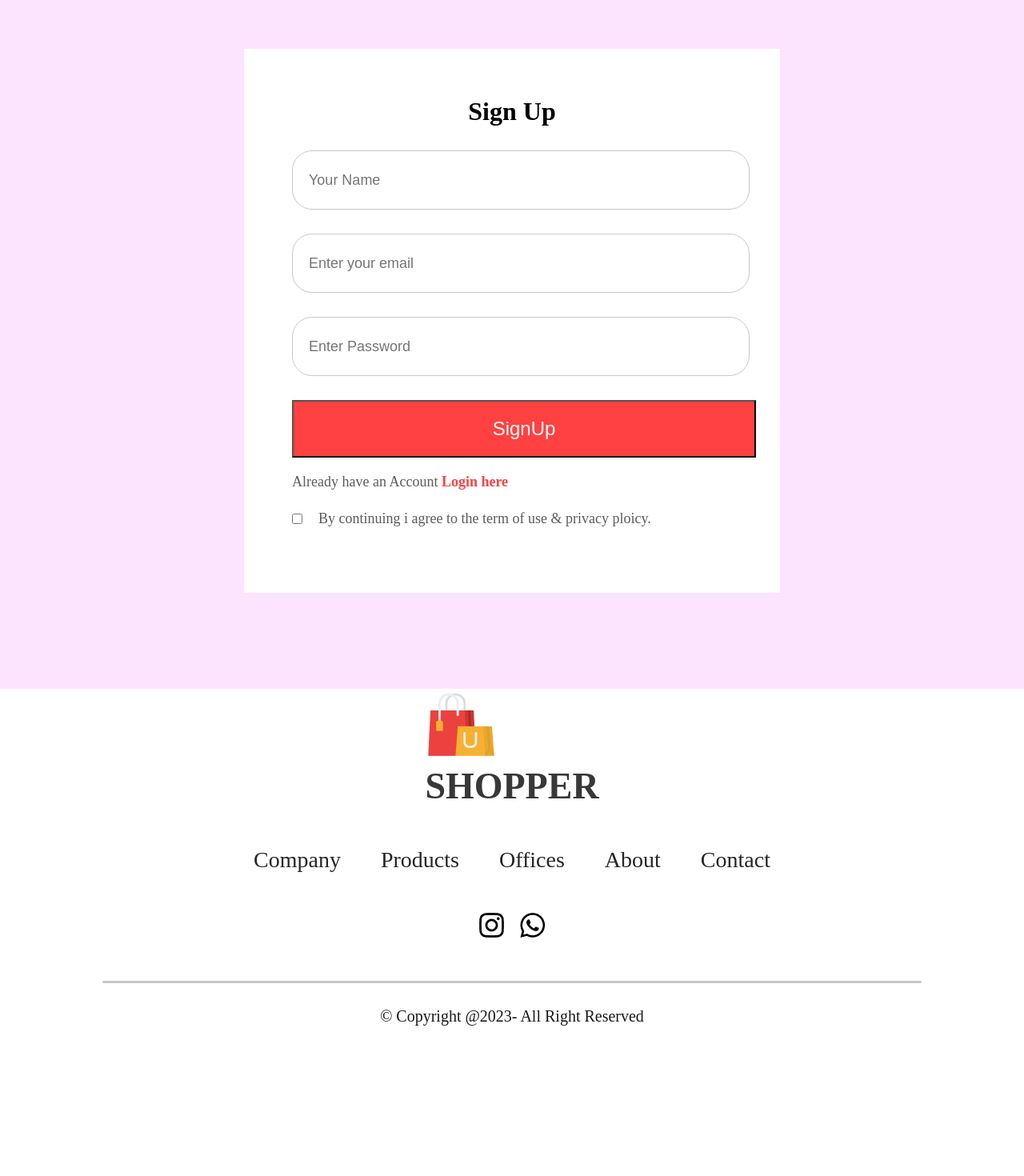
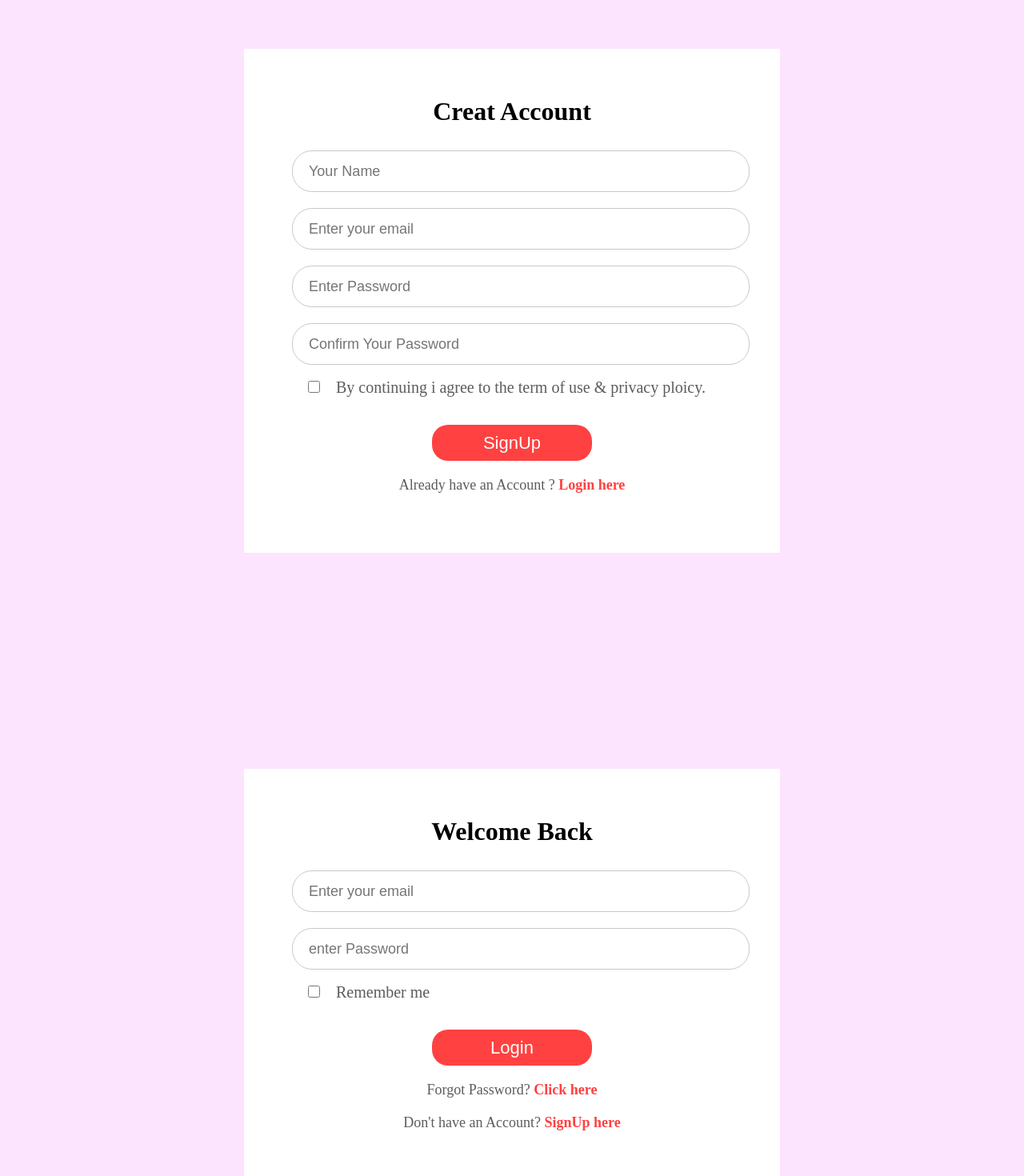
Before and after one commit to inurdream-abhi143/E-Commerce-Website, a React (Vite) app: page /login in a window 1280 px wide. Shown: the part 140-1610 px from the top of the page at 80% size. Before the commit the page ends 1452 px from the top, so only its background shows below. Built offline with nearby package versions, Linux system fonts and the light colour scheme.

Commit message:
fix errors in login-page

```diff
--- a/package.json
+++ b/package.json
@@ -16,7 +16,8 @@
     "react-hook-form": "^7.56.4",
     "react-image-magnify": "^2.7.4",
     "react-inner-image-zoom": "^4.0.1",
-    "react-router-dom": "^7.5.3"
+    "react-router-dom": "^7.5.3",
+    "react-toastify": "^11.0.5"
   },
   "devDependencies": {
     "@eslint/js": "^9.25.0",
--- a/src/Components/Confirmorder/ConfirmOrder.jsx
+++ b/src/Components/Confirmorder/ConfirmOrder.jsx
@@ -5,6 +5,7 @@ import { ShopContext } from "../../Contexts/ShopContext";
 import { saveOrderToLocalStorage } from "../../Utils/Storage";
 import "./ConfirmOrder.css";
 import { Link, useNavigate } from "react-router-dom";
+import { toast } from "react-toastify";
 
 const ConfirmOrder = () => {
   const { paymentInfo } = useContext(PaymentContext);
@@ -69,8 +70,9 @@ const ConfirmOrder = () => {
     };
     saveOrderToLocalStorage(orderDetails);
     // Redirect to home page or perform any other action
+
+    toast("Order Placed Successfully");
     navigate("/");
-    alert("Order Placed Successfully");
   };
   return (
     <div className="confirmorder">
--- a/src/Components/Payment/Payment.jsx
+++ b/src/Components/Payment/Payment.jsx
@@ -286,7 +286,7 @@ const Payment = () => {
 
           <div className="paybtn">
             <button type="submit" className="payment-button">
-              Pay Now
+              {paymentMode === "credit-card" ? "Pay Now" : "Place Order"}
             </button>
           </div>
         </form>
--- a/src/Components/Productdisplay/ProductDisplay.jsx
+++ b/src/Components/Productdisplay/ProductDisplay.jsx
@@ -3,9 +3,6 @@ import "./ProductDisplay.css";
 import star_icon from "../assets/star_icon.png";
 import star_dull_icon from "../assets/star_dull_icon.png";
 import { ShopContext } from "../../Contexts/ShopContext";
-// import InnerImageZoom from "react-inner-image-zoom";
-// import "react-inner-image-zoom/lib/styles.css";
-// import "./ProductZoom.css"; // Custom CSS for zoom effect
 import ReactImageMagnify from "react-image-magnify";
 
 const ProductDisplay = (props) => {
@@ -33,8 +30,8 @@ const ProductDisplay = (props) => {
                 },
                 largeImage: {
                   src: productImage,
-                  width: 1000,
-                  height: 900,
+                  width: 1200,
+                  height: 1600,
                 },
               }}
             />
--- a/src/Contexts/ShopContext.jsx
+++ b/src/Contexts/ShopContext.jsx
@@ -1,64 +1,66 @@
 import React, { createContext, useState } from "react";
-import all_products from "../Components/assets/all_product"
+import all_products from "../Components/assets/all_product";
 
-export const ShopContext = createContext(null)
+export const ShopContext = createContext(null);
 
-const getDefaultCart = ()=>{
-    let cart ={};
-    for(let index =0; index<all_products.length+1; index++){
-        cart[index] =0;
+const getDefaultCart = () => {
+  let cart = {};
+  for (let index = 0; index < all_products.length + 1; index++) {
+    cart[index] = 0;
   }
   return cart;
-}
+};
 
-const ShopContextProvider =(props)=>{
-    const[cartItems , setCartItems] = useState(getDefaultCart());
-
-
+const ShopContextProvider = (props) => {
+  const [cartItems, setCartItems] = useState(getDefaultCart());
 
   // console.log("the items",cartItems);
 
-    const addToCart = (itemId)=>{
-        setCartItems((prev)=>({...prev , [itemId]:prev[itemId]+1}))
-        console.log(cartItems)
-    }
-    const removeFromCart = (itemId)=>{
-        setCartItems((prev)=>({...prev , [itemId]:prev[itemId]-1}))
-    }
+  const addToCart = (itemId) => {
+    setCartItems((prev) => ({ ...prev, [itemId]: prev[itemId] + 1 }));
+    console.log(cartItems);
+  };
+  const removeFromCart = (itemId) => {
+    setCartItems((prev) => ({ ...prev, [itemId]: prev[itemId] - 1 }));
+  };
 
-    const getTotalCartAmount=()=>{
+  const getTotalCartAmount = () => {
     let totalAmount = 0;
-        for(const item in cartItems){
-            if(cartItems[item]>0)
-            {
-                let itemInfo = all_products.find((product)=>product.id===Number (item))
+    for (const item in cartItems) {
+      if (cartItems[item] > 0) {
+        let itemInfo = all_products.find(
+          (product) => product.id === Number(item)
+        );
 
         //  console.log(cartItems[item])
-                totalAmount += itemInfo.new_price * cartItems[item]
-
-            }
-
-        }
-         console.log("total amount=",totalAmount);
-            return totalAmount
-    }
-
-    const getTotalCartItems =()=>{
-        let totalItem =0;
-        for (const item in cartItems)
-        {
-            if(cartItems[item]>0)
-            {
-                totalItem += cartItems[item]
+        totalAmount += itemInfo.new_price * cartItems[item];
       }
     }
-        return totalItem
+    //  console.log("total amount=",totalAmount);
+    return totalAmount;
+  };
+
+  const getTotalCartItems = () => {
+    let totalItem = 0;
+    for (const item in cartItems) {
+      if (cartItems[item] > 0) {
+        totalItem += cartItems[item];
       }
-    const contextValue={getTotalCartItems, all_products, cartItems, addToCart, removeFromCart , getTotalCartAmount}
+    }
+    return totalItem;
+  };
+  const contextValue = {
+    getTotalCartItems,
+    all_products,
+    cartItems,
+    addToCart,
+    removeFromCart,
+    getTotalCartAmount,
+  };
   return (
     <ShopContext.Provider value={contextValue}>
       {props.children}
     </ShopContext.Provider>
-    )
-}
+  );
+};
 export default ShopContextProvider;
--- a/src/Pages/CSS/LoginSignup.css
+++ b/src/Pages/CSS/LoginSignup.css
@@ -1,67 +1,94 @@
-.loginsignup{
+.loginsignup {
   width: 100%;
   height: 100vh;
   background-color: #fce3fe;
   padding-top: 100px;
-
 }
 
-.loginsignup-container{
+.loginsignup-container {
   width: 550px;
-    height: 600px;
+  height: 550px;
   background-color: white;
   margin: auto;
   padding: 40px 60px;
 }
 
-.loginsignup-container h1{
+.loginsignup-container h1 {
   margin: 20px 0;
   text-align: center;
 }
-.loginsignup-fields{
+
+.loginsignup-fields {
   display: flex;
   flex-direction: column;
-    gap: 30px;
+  gap: 15px;
   margin-top: 30px;
+  gap: 20px;
 }
-.loginsignup-fields input{
-    height: 72px;
+
+.loginsignup-fields input {
+  height: 50px;
   width: 100%;
   padding-left: 20px;
   outline: none;
   border: 1px solid #c9c9c9;
   color: #5c5c5c;
   font-size: 18px;
+  border-radius: 25px;
+}
 
-    border-radius:25px ;
+.loginsignup-agree input {
+  width: 15px;
+  height: 15px;
+  margin: 20px;
+  display: inline-block;
 }
-.loginsignup-fields input::placeholder{
+.loginsignup-agree p {
+  display: inline-block;
+
+  color: #5c5c5c;
+  font-size: 20px;
+  font-weight: 500;
+}
+
+.loginsignup-fields input::placeholder {
   font-size: 18px;
 }
-.loginsignup-container .button{
-    width: 580px;
-    height: 72px;
+.loginsignup-btn {
+  display: flex;
+  align-items: center;
+  justify-content: center;
+}
+.loginsignup-btn .button {
+  width: 200px;
+  height: 45px;
   color: white;
   background-color: #ff4141;
-    margin-top: 30px;
-    font-size: 24px;
+  margin-top: 20px;
+  font-size: 22px;
   font-weight: 500;
   cursor: pointer;
-
+  border-radius: 20px;
+  border: none;
+  align-self: center;
 }
-.loginsignup-login{
+.loginsignup-btn input:hover {
+  background-color: #ff4141;
+  transition: all 0.3s ease-in-out;
+}
+.loginsignup-login {
   margin-top: 20px;
   color: #5c5c5c;
   font-size: 18px;
   font-weight: 500;
-
+  text-align: center;
 }
-.loginsignup-login span{
+.loginsignup-login span {
   color: #ff4141;
   font-weight: 600;
-
+  cursor: pointer;
 }
-
+/*
 .loginsignup-agree{
     display: flex;
     align-items: center;
@@ -70,4 +97,31 @@
     color: #5c5c5c;
     font-size: 18px;
     font-weight: 500;
+} */
+.login-remember input {
+  width: 15px;
+  height: 15px;
+  margin: 20px;
+  display: inline-block;
 }
+
+.login-remember p {
+  display: inline-block;
+  color: #5c5c5c;
+  font-size: 20px;
+  font-weight: 500;
+}
+
+.login-forgot .loginsignup-forgot {
+  margin-top: 20px;
+  color: #5c5c5c;
+  font-size: 18px;
+  font-weight: 500;
+  text-align: center;
+}
+
+.login-forgot span {
+  color: #ff4141;
+  font-weight: 600;
+  cursor: pointer;
+}
--- a/src/Pages/LoginSignup.jsx
+++ b/src/Pages/LoginSignup.jsx
@@ -1,8 +1,9 @@
-import React from "react";
+import React, { useState } from "react";
 import "./CSS/LoginSignup.css";
 import { useForm } from "react-hook-form";
 
 const LoginSignup = () => {
+  const [isLogin, setIsLogin] = useState(true);
   const {
     register,
     handleSubmit,
@@ -21,9 +22,11 @@ const LoginSignup = () => {
   };
   return (
     <div>
+      {" "}
+      {/* {isLogin === true? ()} */}
       <form className="loginsignup" onSubmit={handleSubmit(onSubmit)}>
         <div className="loginsignup-container">
-          <h1>Sign Up</h1>
+          <h1>Creat Account</h1>
           <div className="loginsignup-fields">
             <input
               type="text"
@@ -56,14 +59,70 @@ const LoginSignup = () => {
             {errors.password && (
               <div className="error">This field is required</div>
             )}
+            <input
+              type="password"
+              placeholder="Confirm Your Password"
+              name="c-password"
+              id="c-password"
+              className={`${errors.password ? "is-invalid" : ""}`}
+              {...register("c-password", { required: true })}
+            />
+            {errors.password && (
+              <div className="error">This field is required</div>
+            )}
           </div>
-          <input type="submit" value="SignUp" className="button" />
+          <div className="loginsignup-agree">
+            <input
+              type="checkbox"
+              name="agree"
+              id="termagree"
+              className={`${errors.agree ? "is-invalid" : ""}`}
+              {...register("agree", { required: true })}
+            />
+            <p>By continuing i agree to the term of use & privacy ploicy.</p>
+            {errors.agree && (
+              <div className="error">This field is required</div>
+            )}
+          </div>
+          <div className="loginsignup-btn">
+            <input type="submit" value="SignUp" className="button" />
+          </div>
           <p className="loginsignup-login">
-            Already have an Account <span>Login here</span>
+            Already have an Account ? <span>Login here</span>
           </p>
-          <div className="loginsignup-agree">
-            <input type="checkbox" name="" id="" />
-            <p>By continuing i agree to the term of use & privacy ploicy.</p>
+        </div>
+      </form>
+      <form className="loginsignup">
+        <div className="loginsignup-container">
+          <h1>Welcome Back</h1>
+          <div className="loginsignup-fields">
+            <input
+              type="email"
+              name="email"
+              id="email"
+              placeholder="Enter your email"
+            />
+            <input
+              type="password"
+              name="password"
+              id="password"
+              placeholder="enter Password"
+            />
+          </div>
+          <div className="login-remember">
+            <input type="checkbox" name="remember" id="remember" />
+            <p>Remember me</p>
+          </div>
+          <div className="loginsignup-btn">
+            <input type="submit" value="Login" className="button" />
+          </div>
+          <div className="login-forgot">
+            <p className="loginsignup-forgot">
+              Forgot Password? <span>Click here</span>
+            </p>
+            <p className="loginsignup-login">
+              Don't have an Account? <span>SignUp here</span>
+            </p>
           </div>
         </div>
       </form>
```
Also changed, not shown: src/Contexts/LoginContext.jsx (added, +19 -0 lines), 1 other file (tests, documents, lock files or other folders). Lines whose indentation alone changed are shown as unchanged.
